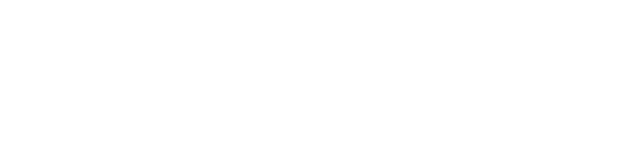
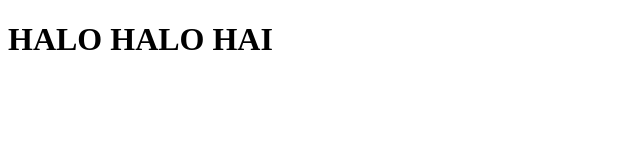
Before and after one commit to danangathaya2606/revou_course_day_2, a plain HTML site: page index.html in a window 1280 px wide. Shown: the whole page, without its empty margins (0-640 px from the left). Drawn offline with Linux system fonts and the light colour scheme.

Commit message:
ganti head

```diff
--- a/index.html
+++ b/index.html
@@ -5,5 +5,7 @@
     <meta name="viewport" content="width=device-width, initial-scale=1.0" />
     <title>Day 2</title>
   </head>
-  <body></body>
+  <body>
+    <h1>HALO HALO HAI</h1>
+  </body>
 </html>
```
